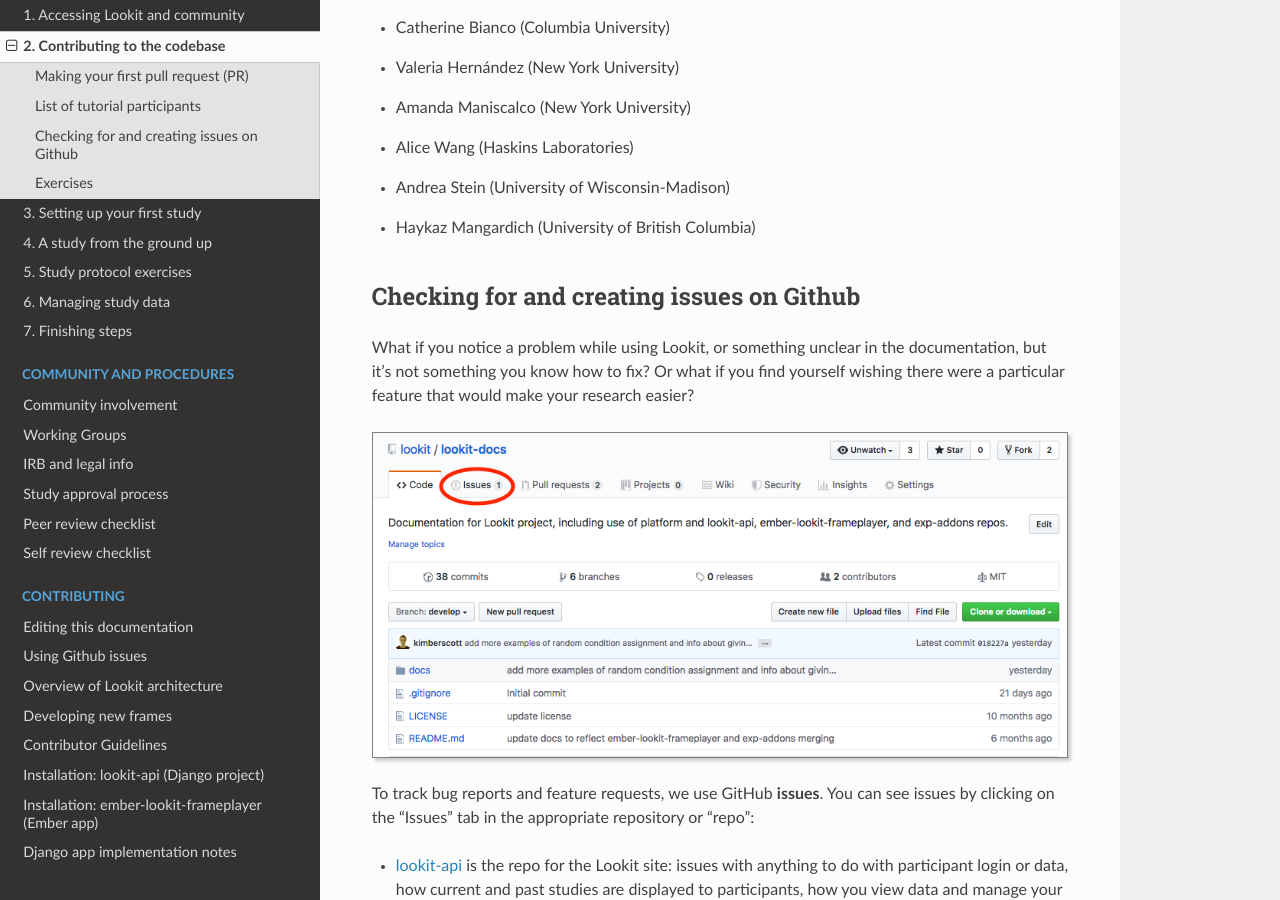
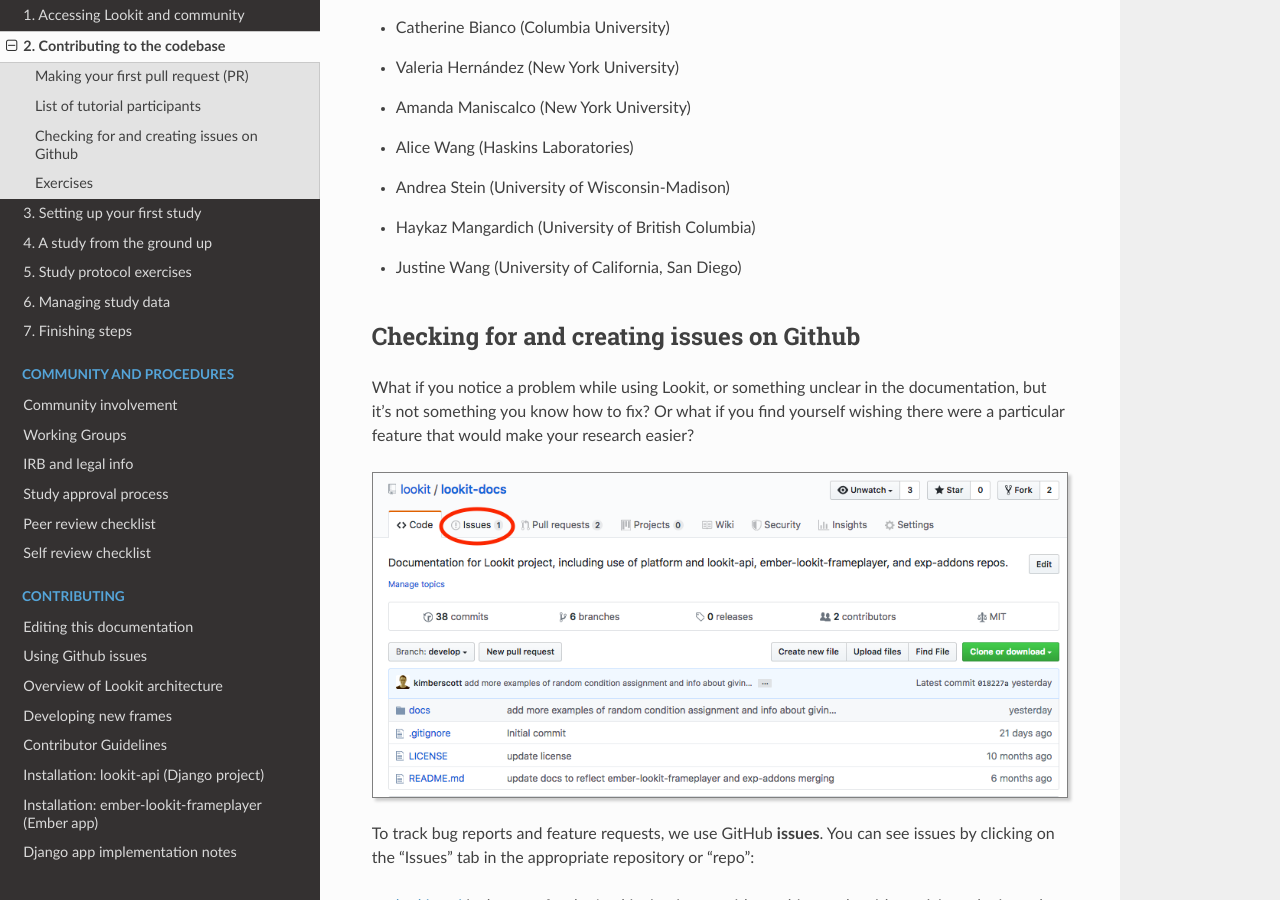
Before and after one commit to lookit/lookit-docs, a Sphinx documentation site: the page built from docs/source/tutorial-contributing.rst, in a window 1280 px wide and 900 px high, scrolled down 9073 px. Built offline with Sphinx 7.4.7 and the Read the Docs theme 2.0.0, drawn with Linux system fonts in a browser that asks for light colours.

Commit message:
Add tutorial participant to list (#156)

```diff
--- a/docs/source/tutorial-contributing.rst
+++ b/docs/source/tutorial-contributing.rst
@@ -190,6 +190,7 @@
 - Alice Wang (Haskins Laboratories)
 - Andrea Stein (University of Wisconsin-Madison)
 - Haykaz Mangardich (University of British Columbia)
+- Justine Wang (University of California, San Diego)
 
 .. _Github issues overview:
 
```
